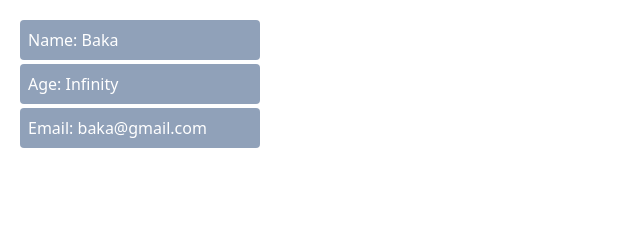
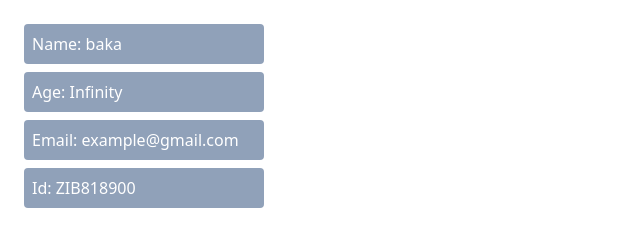
Before and after one commit to onkmade/Competetive-Programming, a website: page Questions/1.2_solutions/level_4.html in a window 1280 px wide. Shown: the whole page, without its empty margins (0-640 px from the left). Drawn offline with Linux system fonts and the light colour scheme.

Commit message:
Level 4: Objects/Classes + DOM solved challenge 1: Learned about Object static methods

```diff
--- a/Questions/1.2_solutions/level_4.html
+++ b/Questions/1.2_solutions/level_4.html
@@ -7,44 +7,44 @@
     <link rel="stylesheet" href="/src/output.css">
 </head>
 <body class="mx-auto p-4">
-    <div id="profile">
-
-    </div>
+    <div id="profile"></div>
     <script>
-        const user = {
-            name: "Baka",
-            age: Infinity,
-            email: "baka@gmail.com"
+        const generateID = () => {
+            return "ZIB" + Math.floor(Math.random() * 1000000);
         }
 
-        const userProfile = document.getElementById('profile');
-
-        function displayUser(user, id){
-            const name = document.createElement('p');
-            const age = document.createElement('p');
-            const email = document.createElement('p');
-
-            const arr = [name, age, email];
-
-            name.textContent = `Name: ${user.name}`;
-            age.textContent = `Age: ${user.age}`;
-            email.textContent = `Email: ${user.email}`;
-
-            arr.forEach( prop => {
-                prop.classList.add(
-                    'bg-slate-400',
-                    'w-60',
-                    'text-white',
-                    'rounded-sm',
-                    'm-1',
-                    'p-2'
-                );
-            })
-
-            id.append(name, age, email);
+        const user = {
+            name: "baka",
+            age: Infinity,
+            email: "example@gmail.com",
+            id: generateID()
         }
 
-        displayUser(user, userProfile);
+
+        console.log(generateID());
+
+        const displayContainer = document.getElementById('profile');
+
+        function displayUser(profileData, targetContainer){
+
+            Object.entries(profileData).forEach( ([key, value]) => {
+                const paraList = document.createElement('p');
+                const formattedKey = key.charAt(0).toUpperCase() + key.slice(1);
+                paraList.textContent = `${formattedKey}: ${value}`;
+                paraList.classList.add(
+                    'bg-slate-400',
+                    'p-2',
+                    'm-2',
+                    'rounded-sm',
+                    'text-white',
+                    'w-60'
+                );
+
+                targetContainer.appendChild(paraList);
+            });
+        }
+
+        displayUser(user, displayContainer);
     </script>
 </body>
 </html>
```
Also changed, not shown: src/output.css.
